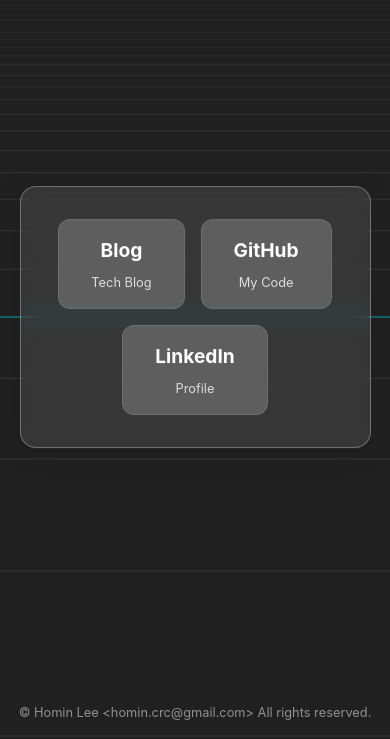
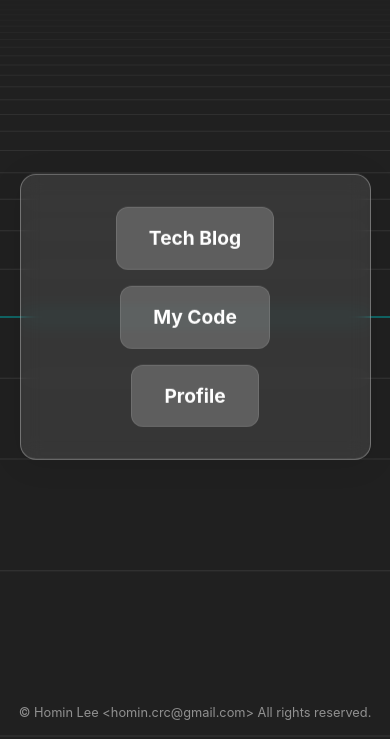
Before and after one commit to suapapa/site-ingress, a website built with Vite: page frontend/index.html in a window 390 px wide. Shown: the part 105-844 px from the top of the page. Built offline with nearby package versions, Linux system fonts and the light colour scheme; animation ran at ten frames a second; files whose address does not match are found by name.

Commit message:
fix: style fix for mobile

```diff
--- a/frontend/src/main.js
+++ b/frontend/src/main.js
@@ -271,8 +271,8 @@ function renderLinks(links) {
     card.className = 'link-card';
     card.target = "_blank";
     card.innerHTML = `
-            <span>${link.Name}</span>
-            <span class="link-desc">${link.Desc || ''}</span>
+            <span>${link.Desc || link.Name}</span>
+            <span class="link-sub">${link.Name}</span>
         `;
     linksContainer.appendChild(card);
   });
--- a/frontend/src/style.css
+++ b/frontend/src/style.css
@@ -109,11 +109,17 @@ canvas {
     box-shadow: 0 10px 20px rgba(0, 0, 0, 0.2);
 }
 
-.link-desc {
+.link-sub {
     font-size: 0.8rem;
     font-weight: normal;
     margin-top: 0.5rem;
     opacity: 0.8;
+}
+
+@media (max-width: 600px) {
+    .link-sub {
+        display: none;
+    }
 }
 
 .site-header {
```
